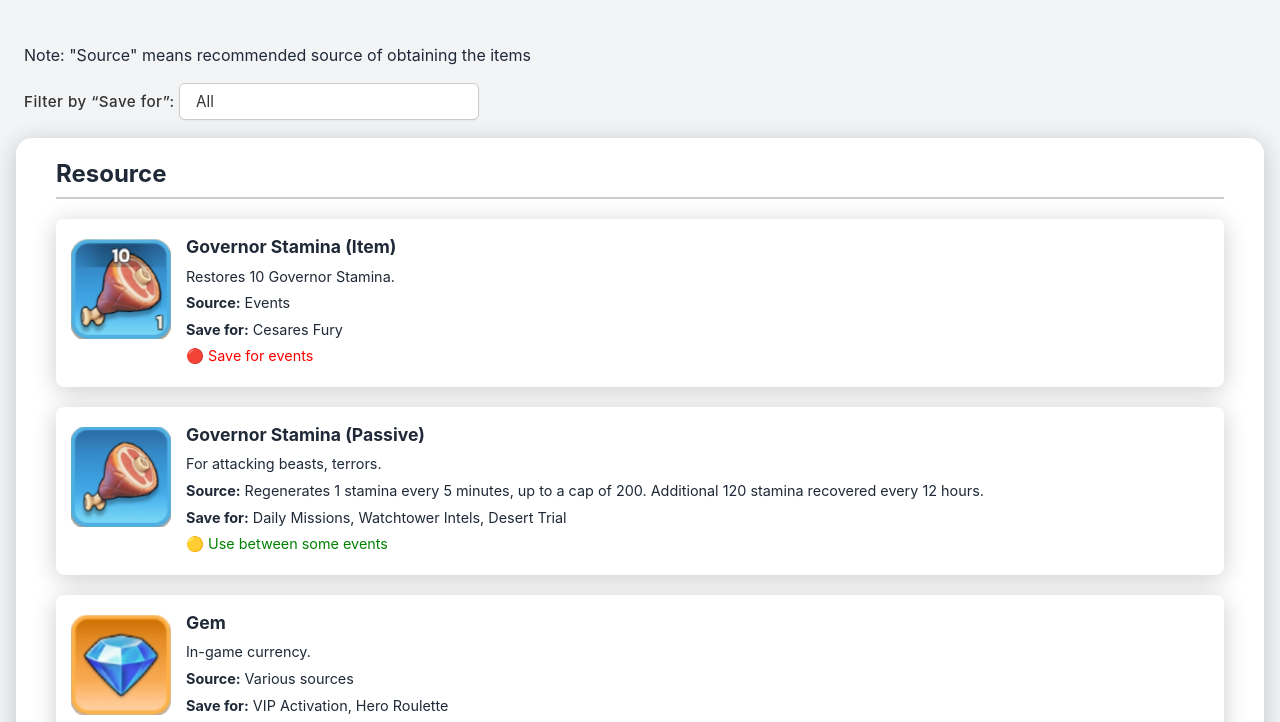
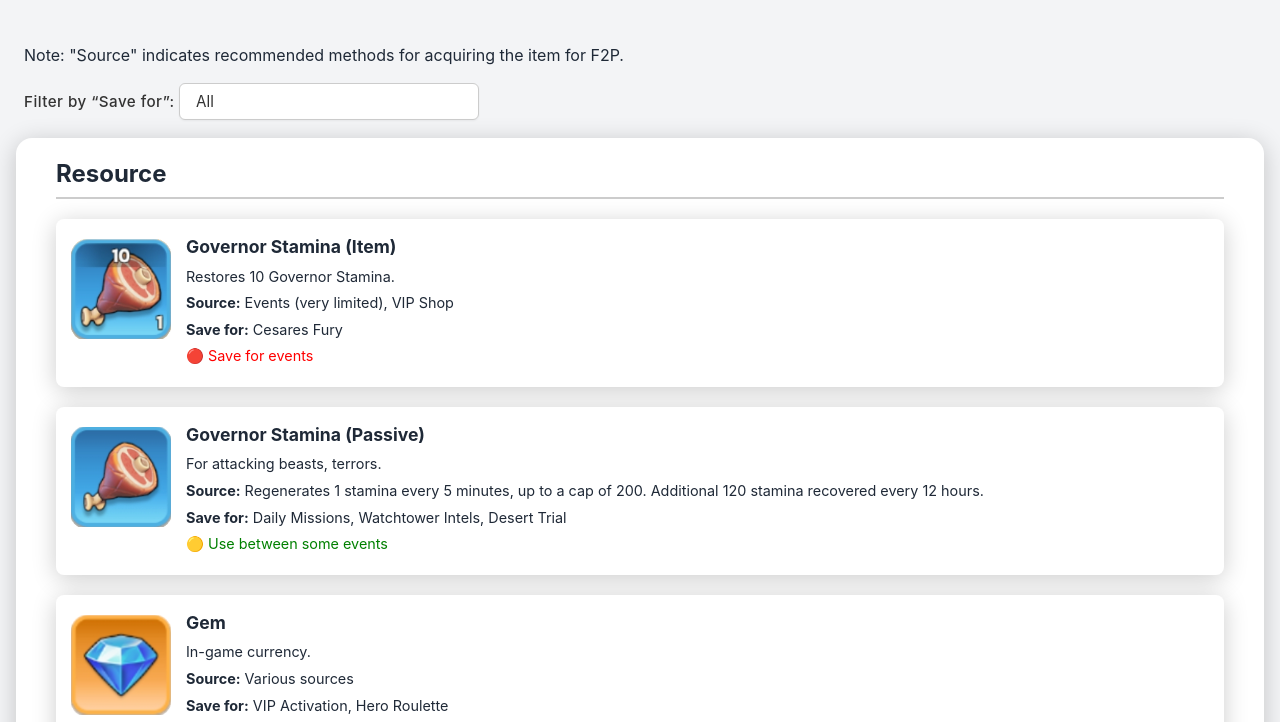
Before and after one commit to g2384/Kingshot-Data, a plain HTML site: page items.html in a window 1280 px wide. Shown: the part 72-794 px from the top of the page. Drawn offline with Linux system fonts and the light colour scheme.

Commit message:
Update items.html

```diff
--- a/items.html
+++ b/items.html
@@ -183,7 +183,7 @@
 <body>
     <h1>Kingshot Item Guide</h1>
     <div style="margin-left:1.5rem">
-        <p>Note: "Source" means recommended source of obtaining the items</p>
+        <p>Note: "Source" indicates recommended methods for acquiring the item for F2P.</p>
         <label for="filter">Filter by “Save for”:</label>
         <select id="filter">
             <option value="all">All</option>
@@ -200,7 +200,7 @@
                 "purpose": "Restores 10 Governor Stamina.",
                 "saveForEvent": true,
                 "category": "Resource",
-                "source": "Events",
+                "source": "Events (very limited), VIP Shop",
                 "event": "Cesares Fury"
             },
             {
```
